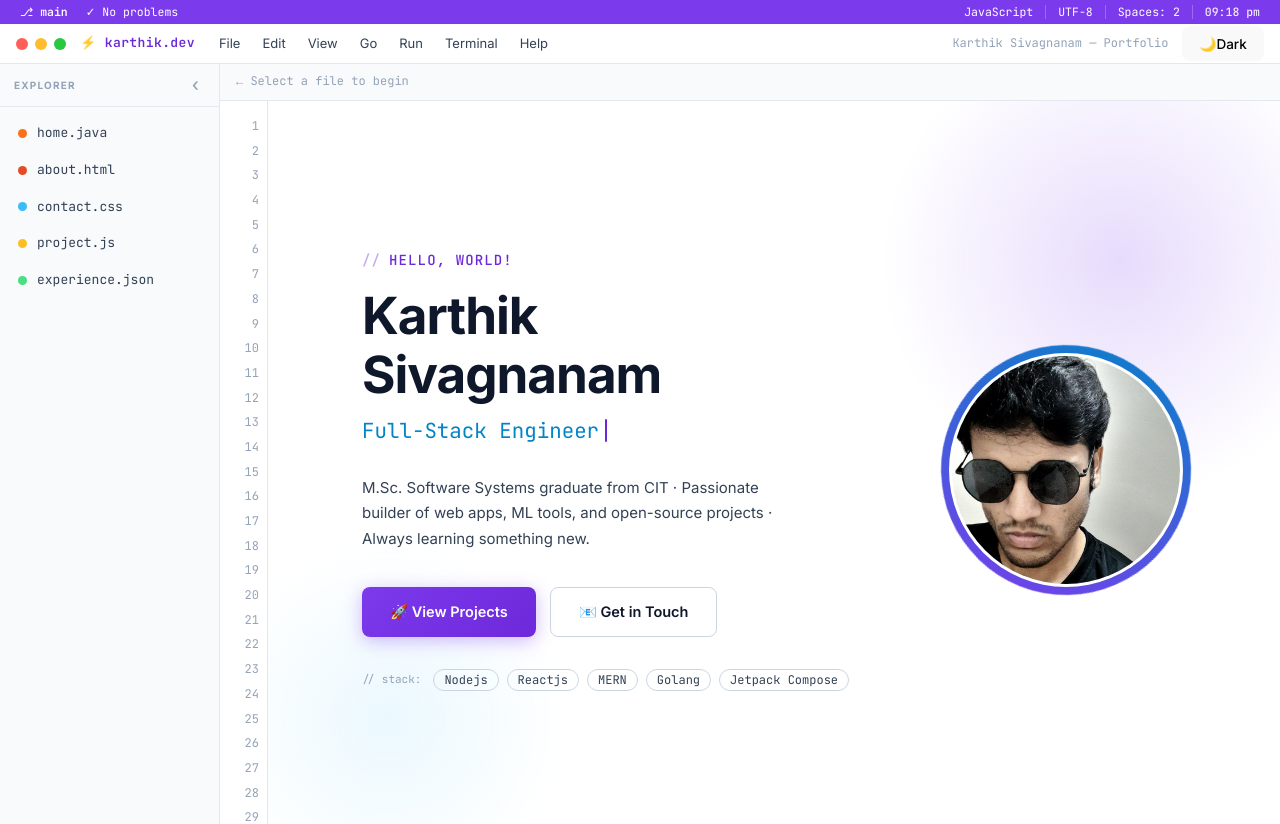
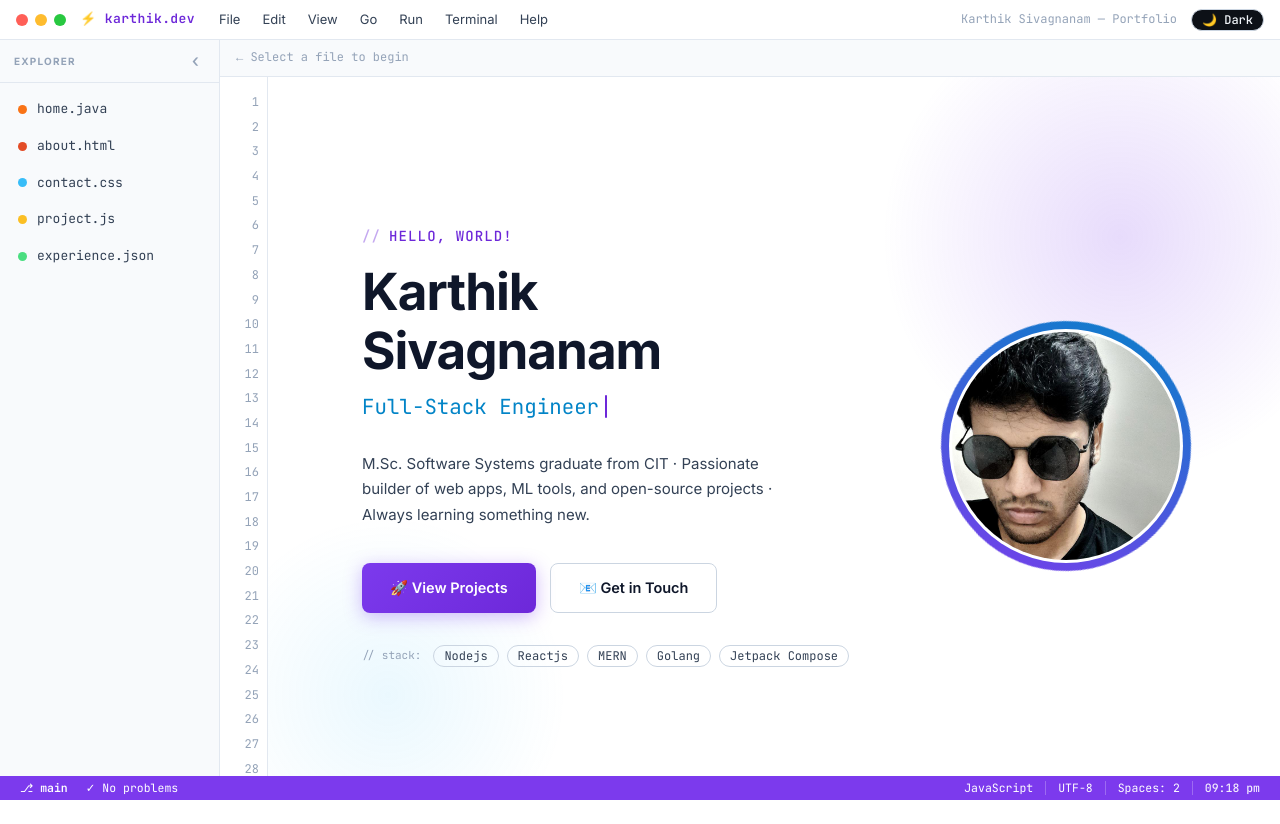
Before and after one commit to Karthik-02/portfolio, a React (Vite) app: page / in a window 1280 px wide. After the commit the page ends 800 px from the top, so only its background shows below. Built offline with nearby package versions, Linux system fonts and the light colour scheme; the HTML template or start-up script is replaced by a standard one.

Commit message:
Theme Button + Footer Changes 2.0

```diff
--- a/src/App.jsx
+++ b/src/App.jsx
@@ -21,8 +21,8 @@ const App = () => {
 
   return (
     <div className="app">
+      <EditorLayout theme={theme} onThemeToggle={toggleTheme} />
       <Footer theme={theme} />
-      <EditorLayout theme={theme} onThemeToggle={toggleTheme} />
     </div>
   );
 };
--- a/src/components/TopBar.jsx
+++ b/src/components/TopBar.jsx
@@ -35,13 +35,14 @@ const TopBar = ({ onHamburger, theme, onThemeToggle }) => {
 
       {/* Theme toggle */}
       <button
+        style={{ backgroundColor: isDark ? '#f1f5f9' : '#0d1117', color: isDark ? '#0d1117' : '#f1f5f9' }}
         className="theme-toggle-btn"
         onClick={onThemeToggle}
         title={isDark ? 'Switch to light mode' : 'Switch to dark mode'}
         aria-label={isDark ? 'Switch to light mode' : 'Switch to dark mode'}
       >
         <span className="theme-toggle-icon">{isDark ? '☀️' : '🌙'}</span>
-        <span className="theme-toggle-label">{isDark ? 'Light' : 'Dark'}</span>
+        <span className="theme-toggle-label">{isDark ? ' Light' : ' Dark'}</span>
       </button>
     </div>
   );
--- a/src/styles/editor.css
+++ b/src/styles/editor.css
@@ -4,6 +4,8 @@
   flex-direction: column;
   height: 100vh;
   background: var(--bg-base);
+  flex: 1;
+  overflow: auto;
 }
 
 /* ── Top Bar ────────────────────────────────────────────────────── */
@@ -18,6 +20,17 @@
   flex-shrink: 0;
   user-select: none;
   z-index: 300;
+}
+
+.theme-toggle-btn {
+  padding: 4px 10px;
+  font-size: 12px;
+  font-family: var(--font-mono);
+  border-radius: 99px;
+  /* background: rgba(255, 255, 255, 0.05); */
+  border: 1px solid var(--border-light);
+  /* color: var(--text-secondary); */
+  line-height: 1;
 }
 
 /* Hamburger — visible on mobile only */
--- a/src/styles/global.css
+++ b/src/styles/global.css
@@ -146,3 +146,9 @@ a {
 a:hover {
   color: var(--accent-light);
 }
+
+.app {
+  display: flex;
+  flex-direction: column;
+  height: 100vh;
+}
```
